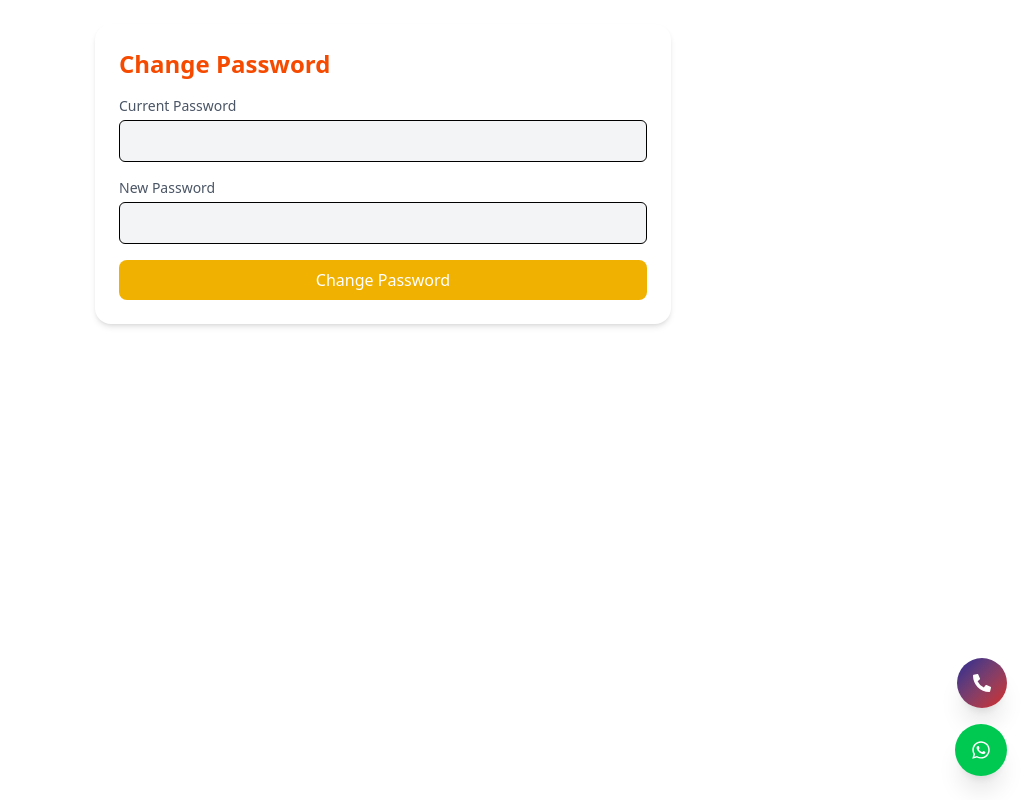
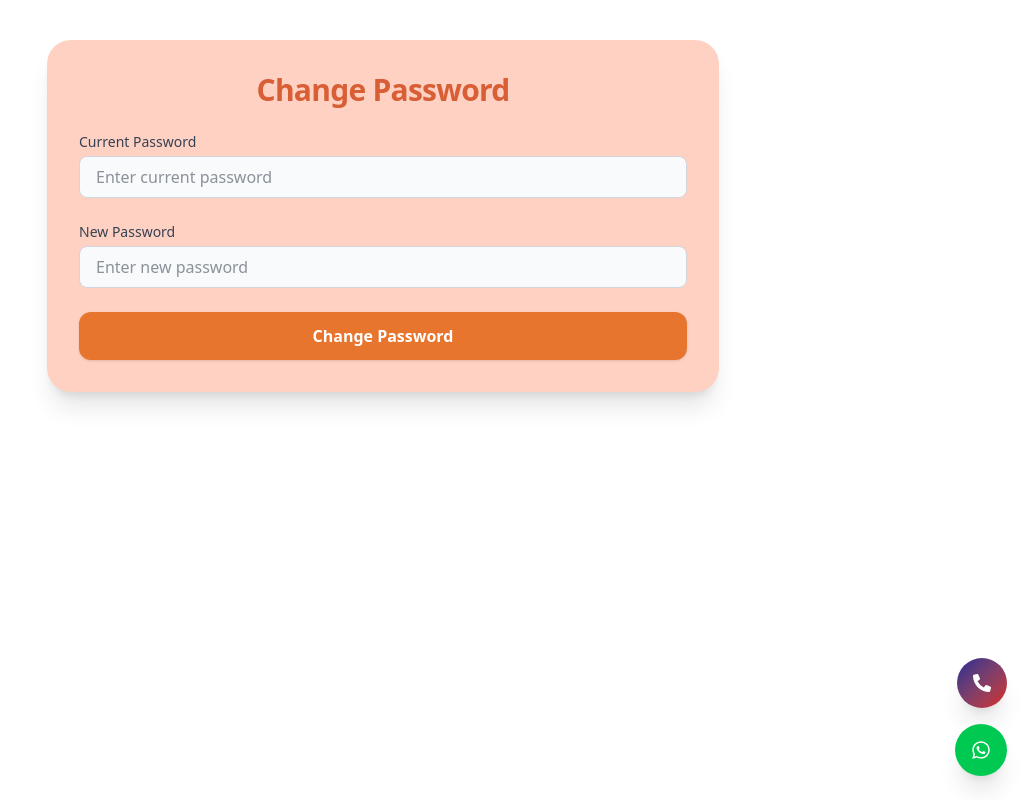
Before and after one commit to aniket-sriv-0810/beyond_blush, a React (Vite) app in the folder client/: page /admin/1/change-password in a window 1280 px wide. Shown: the whole page, without its empty margins (257-1280 px from the left). Built offline with nearby package versions, Linux system fonts and the light colour scheme.

Commit message:
admin navbar completed !

```diff
--- a/client/src/App.jsx
+++ b/client/src/App.jsx
@@ -21,7 +21,7 @@ import AdminUserDetails from './components/Admin/AdminPanel/AdminUserDetails'
 import AdminEdit from './pages/Admin/AdminEdit/AdminEdit'
 import AdminChangePassword from './pages/Admin/AdminChangePassword/AdminChangePassword'
 import AdminEditService from './pages/Admin/Service/AdminEditService'
-import AdminContactTable from './pages/Admin/AdminEdit/AdminContactTable'
+import AdminContactTable from './pages/Admin/AdminContact/AdminContactTable'
 import AdminSliderTable from './pages/Admin/AdminSlider/AdminSliderTable'
 import AddSlider from './pages/Admin/AdminSlider/AddSlider'
 
--- a/client/src/components/Admin/AdminPanel/ActionButtons.jsx
+++ b/client/src/components/Admin/AdminPanel/ActionButtons.jsx
@@ -7,7 +7,7 @@ const ActionButtons = ({user}) => {
     <div className="flex flex-col sm:flex-row gap-4 mt-6 justify-center sm:justify-start">
       <button
       onClick={() => {navigate(`/admin/${user._id}/edit`)}}
-      className="flex items-center justify-center gap-2 px-5 py-2 w-full sm:w-auto bg-orange-500 hover:bg-orange-600 text-white font-semibold rounded-full shadow-md transition duration-200">
+      className="flex items-center justify-center gap-2 px-5 py-2 w-full sm:w-auto bg-orange-500 hover:bg-orange-600 text-white font-semibold rounded-full shadow-md transition duration-200 hover:cursor-pointer">
 
         <FaUserEdit />
         Edit Details
@@ -15,7 +15,7 @@ const ActionButtons = ({user}) => {
 
       <button
       onClick={() => {navigate(`/admin/${user._id}/change-password`)}}
-      className="flex items-center justify-center gap-2 px-5 py-2 w-full sm:w-auto bg-yellow-500 hover:bg-yellow-600 text-white font-semibold rounded-full shadow-md transition duration-200">
+      className="flex items-center justify-center gap-2 px-5 py-2 w-full sm:w-auto bg-yellow-500 hover:bg-yellow-600 text-white font-semibold rounded-full shadow-md transition duration-200 hover:cursor-pointer">
         <FaKey />
         Change Password
       </button>
--- a/client/src/components/Admin/AdminPanel/AdminUserDetails.jsx
+++ b/client/src/components/Admin/AdminPanel/AdminUserDetails.jsx
@@ -28,7 +28,7 @@ const AdminUserDetails = ({ userId }) => {
   if (error) return <p className="text-red-500 text-sm">{error}</p>;
 
   return (
-    <div className="p-6 md:p-8 md:mt-20 bg-white shadow-xl rounded-3xl max-w-4xl mx-auto space-y-8 border border-orange-100">
+    <div className="p-6 md:p-8 md:mt-20 bg-[#ffecdb] shadow-xl rounded-3xl max-w-4xl mx-auto space-y-8 border border-orange-100">
       <UserInfoCard user={user} />
       <hr className="border-t border-orange-200" />
       <InfoGrid user={user} />
--- a/client/src/components/Admin/AdminPanel/InfoGrid.jsx
+++ b/client/src/components/Admin/AdminPanel/InfoGrid.jsx
@@ -9,7 +9,7 @@ const FormGroup = ({ label, value }) => (
       type="text"
       value={value}
       readOnly
-      className="w-full border border-gray-300 rounded-lg px-4 py-2 text-gray-700 bg-gray-50 focus:outline-none transition"
+      className="w-full border  border-gray-300 rounded-lg px-4 py-2 text-gray-700 bg-gray-50 focus:outline-none transition"
     />
   </div>
 );
--- a/client/src/components/Admin/AdminPanel/UserInfoCard.jsx
+++ b/client/src/components/Admin/AdminPanel/UserInfoCard.jsx
@@ -9,10 +9,10 @@ const UserInfoCard = ({ user }) => {
       <img
         src={imgSrc}
         alt="User"
-        className="w-28 h-28 rounded-full object-cover border-4 border-orange-400 shadow-lg"
+        className="w-28 h-28 rounded-full object-cover border-2 border-orange-300 shadow-lg"
       />
       <div className="text-center sm:text-left space-y-1">
-        <h2 className="text-2xl font-bold text-orange-700">{user?.name}</h2>
+        <h2 className="text-2xl font-bold text-orange-700 md:pt-4">{user?.name}</h2>
         <p className="text-sm text-gray-500 font-medium capitalize">{user?.role}</p>
       </div>
     </div>
--- a/client/src/components/Admin/SideBar/AdminSidebar.jsx
+++ b/client/src/components/Admin/SideBar/AdminSidebar.jsx
@@ -32,7 +32,7 @@ const AdminSidebar = () => {
             <Link
               key={name}
               to={path}
-              className="flex items-center gap-3 text-lg font-medium hover:text-pink-500 transition"
+              className="flex items-center gap-3 text-lg font-medium hover:text-[#db7471] transition"
             >
               <span className="text-xl">{icon}</span>
               <span>{name}</span>
--- a/client/src/pages/Admin/AdminChangePassword/AdminChangePassword.jsx
+++ b/client/src/pages/Admin/AdminChangePassword/AdminChangePassword.jsx
@@ -34,37 +34,50 @@ const AdminChangePassword = () => {
   };
 
   return (
-    <div className="max-w-xl mx-auto p-6 bg-white rounded-2xl shadow-md mt-6">
-      <h2 className="text-2xl font-bold text-orange-600 mb-4">Change Password</h2>
-      <form onSubmit={handleSubmit} className="space-y-4">
+    <div className="max-w-2xl mx-auto p-6 sm:p-8 bg-[#ffd1c2] rounded-3xl shadow-xl mt-10">
+  <h2 className="text-3xl font-extrabold text-center text-[#d85e36] mb-6 tracking-tight">
+    Change Password
+  </h2>
+
+  <form onSubmit={handleSubmit} className="space-y-6">
     {[
       { label: "Current Password", name: "currentPassword" },
       { label: "New Password", name: "newPassword" },
     ].map(({ label, name }) => (
       <div key={name}>
-            <label className="block text-sm text-gray-600 mb-1">{label}</label>
+        <label className="block text-sm font-medium text-gray-700 mb-1">
+          {label}
+        </label>
         <input
           type="password"
           name={name}
           value={formData[name]}
           onChange={handleChange}
-              className="w-full px-4 py-2 border rounded-md bg-gray-100 focus:outline-orange-400"
           required
+          placeholder={`Enter ${label.toLowerCase()}`}
+          className="w-full px-4 py-2 rounded-lg border border-gray-300 bg-gray-50 focus:ring-2 focus:ring-yellow-400 focus:outline-none text-gray-800 transition duration-200"
         />
       </div>
     ))}
+
+    {/* Submit Button */}
     <button
       type="submit"
-          className="w-full bg-yellow-500 hover:bg-yellow-600 text-white py-2 rounded-lg font-medium transition"
       disabled={loading}
+      className="w-full py-3 bg-[#e7752e] hover:bg-orange-600 text-white font-semibold rounded-xl shadow-sm transition-all duration-300"
     >
       {loading ? "Updating..." : "Change Password"}
     </button>
+
+    {/* Status Message */}
     {message && (
-          <p className="text-sm mt-2 text-center text-gray-700">{message}</p>
+      <div className="text-center text-sm text-gray-600 mt-3">
+        {message}
+      </div>
     )}
   </form>
 </div>
+
   );
 };
 
--- a/client/src/pages/Admin/AdminEdit/AdminEdit.jsx
+++ b/client/src/pages/Admin/AdminEdit/AdminEdit.jsx
@@ -43,34 +43,49 @@ const AdminEdit = () => {
   };
 
   return (
-    <div className="max-w-xl mx-auto p-6 bg-white rounded-2xl shadow-md mt-6">
-      <h2 className="text-2xl font-bold text-orange-600 mb-4">Edit User Details</h2>
-      <form onSubmit={handleSubmit} className="space-y-4">
+
+    <div className="max-w-xl m-auto p-6  sm:p-8 bg-[#f3d2b3] rounded-3xl shadow-xl mt-20">
+  <h2 className="text-3xl font-extrabold text-center text-orange-600 mb-6 tracking-tight">
+    Edit User Details
+  </h2>
+
+  <form onSubmit={handleSubmit} className="space-y-6">
+    {/* Input Fields */}
     {["name", "email", "phone"].map((field) => (
       <div key={field}>
-            <label className="block text-sm text-gray-600 mb-1 capitalize">{field}</label>
+        <label className="block text-sm font-medium text-gray-700 mb-1 capitalize">
+          {field}
+        </label>
         <input
           name={field}
-              type="text"
+          type={field === "email" ? "email" : "text"}
           value={formData[field]}
           onChange={handleChange}
-              className="w-full px-4 py-2 border rounded-md bg-gray-100 focus:outline-orange-400"
           required
+          className="w-full px-4 py-2 rounded-lg border border-gray-300 bg-gray-50 focus:ring-2 focus:ring-orange-400 focus:outline-none text-gray-800 transition duration-200"
+          placeholder={`Enter ${field}`}
         />
       </div>
     ))}
+
+    {/* Submit Button */}
     <button
       type="submit"
-          className="w-full bg-orange-500 hover:bg-orange-600 text-white py-2 rounded-lg font-medium transition"
       disabled={loading}
+      className="w-full py-3 bg-orange-500 hover:bg-orange-600 text-white font-semibold rounded-xl shadow-sm transition-all duration-300"
     >
       {loading ? "Updating..." : "Update"}
     </button>
+
+    {/* Status Message */}
     {message && (
-          <p className="text-sm mt-2 text-center text-gray-700">{message}</p>
+      <div className="text-center text-sm text-gray-600 mt-3">
+        {message}
+      </div>
     )}
   </form>
 </div>
+
   );
 };
 
--- a/client/src/pages/Admin/AdminHome.jsx
+++ b/client/src/pages/Admin/AdminHome.jsx
@@ -10,7 +10,7 @@ const AdminHome = () => {
 
       <AdminSideBarLayout/>
         {/* User Info */}
-      <div className="flex-1 lg:-ml-8">
+      <div className="flex-1 md:-ml-8">
        <Outlet/>
       </div>
      </div>
```
Also changed, not shown: client/src/pages/Admin/AdminContact/AdminContactTable.jsx (renamed from client/src/pages/Admin/AdminEdit/AdminContactTable.jsx). Lines whose indentation alone changed are shown as unchanged.
